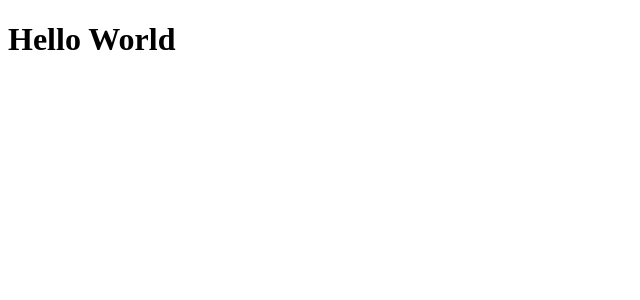
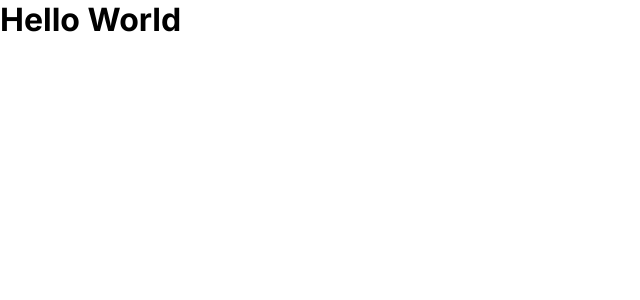
Before and after one commit to casemiroj/ignite-todo, a React (Vite) app: page / in a window 1280 px wide. Shown: the top 300 px of the page, without its empty margins (0-640 px from the left). Built offline with nearby package versions, Linux system fonts and the light colour scheme.

Commit message:
Reset css e adicionando variáveis de cores

```diff
--- a/index.html
+++ b/index.html
@@ -2,6 +2,9 @@
 <html lang="en">
   <head>
     <meta charset="UTF-8" />
+    <link rel="preconnect" href="https://fonts.googleapis.com">
+    <link rel="preconnect" href="https://fonts.gstatic.com" crossorigin>
+    <link href="https://fonts.googleapis.com/css2?family=Inter:wght@400;700&display=swap" rel="stylesheet">
     <meta name="viewport" content="width=device-width, initial-scale=1.0" />
     <title>To-do-list | Ignite</title>
   </head>
--- a/src/App.tsx
+++ b/src/App.tsx
@@ -1,3 +1,5 @@
+import './global.css'
+
 export function App() {
   return(
     <h1>Hello World</h1>
--- /dev/null
+++ b/src/global.css
@@ -0,0 +1,27 @@
+:root {
+  --gray-100: '#F2F2F2';
+  --gray-200: '#D9D9D9';
+  --gray-300: '#808080';
+  --gray-400: '#333333';
+  --gray-500: '#262626';
+  --gray-600: '#1A1A1A';
+  --gray-700: '#0D0D0D';
+
+  --purple: '#8284FA';
+  --purple-500: '#5E60CE';
+
+  --blue: '#4EA8DE';
+  --blue-500: '#1E6F9F';
+
+  --danger: '#E25858';
+}
+
+* {
+  margin: 0;
+  padding: 0;
+  box-sizing: border-box;
+}
+
+body, input, textarea, button {
+  font-family: 'Inter', sans-serif;
+}
```
Also changed, not shown: src/assets/logo.svg (added).
